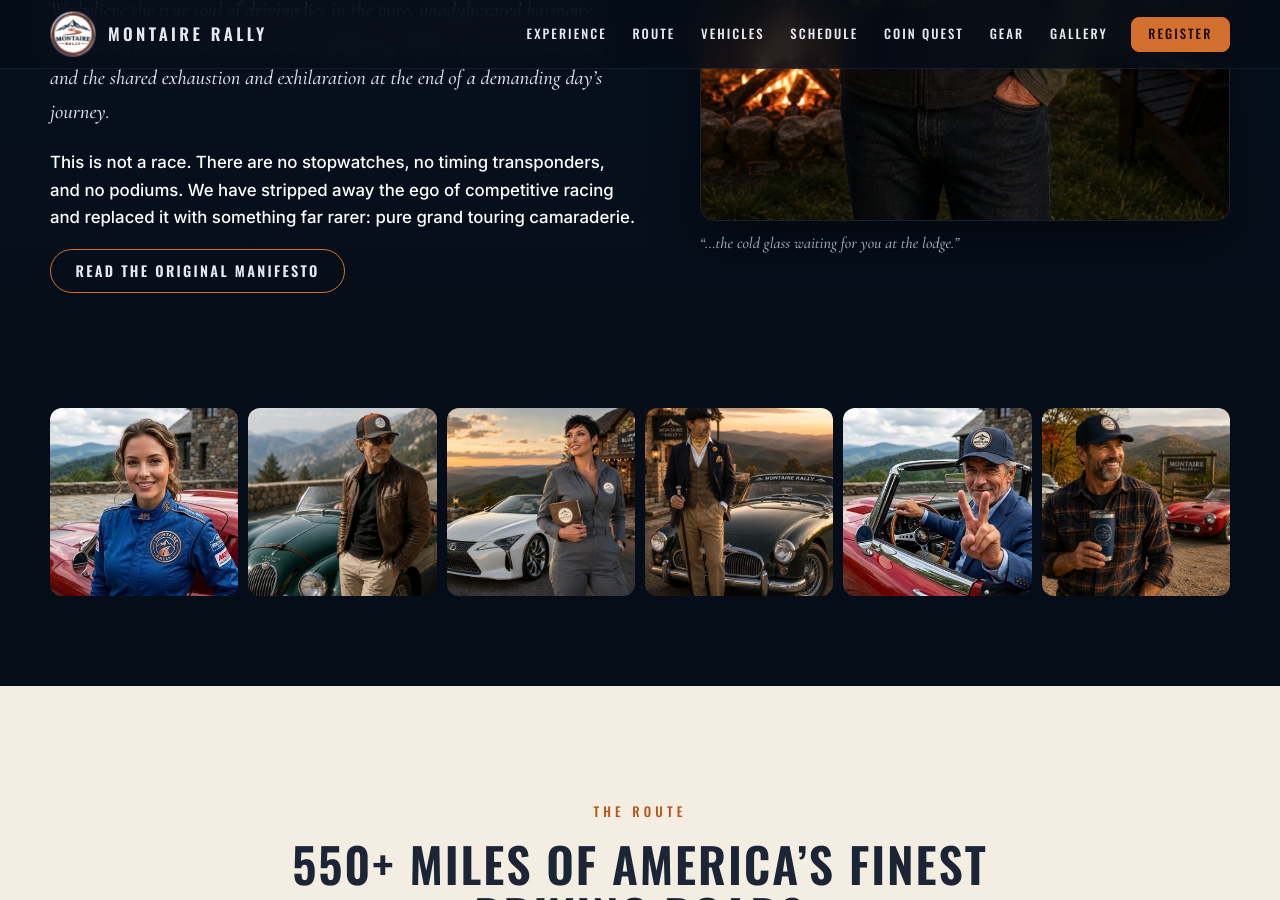
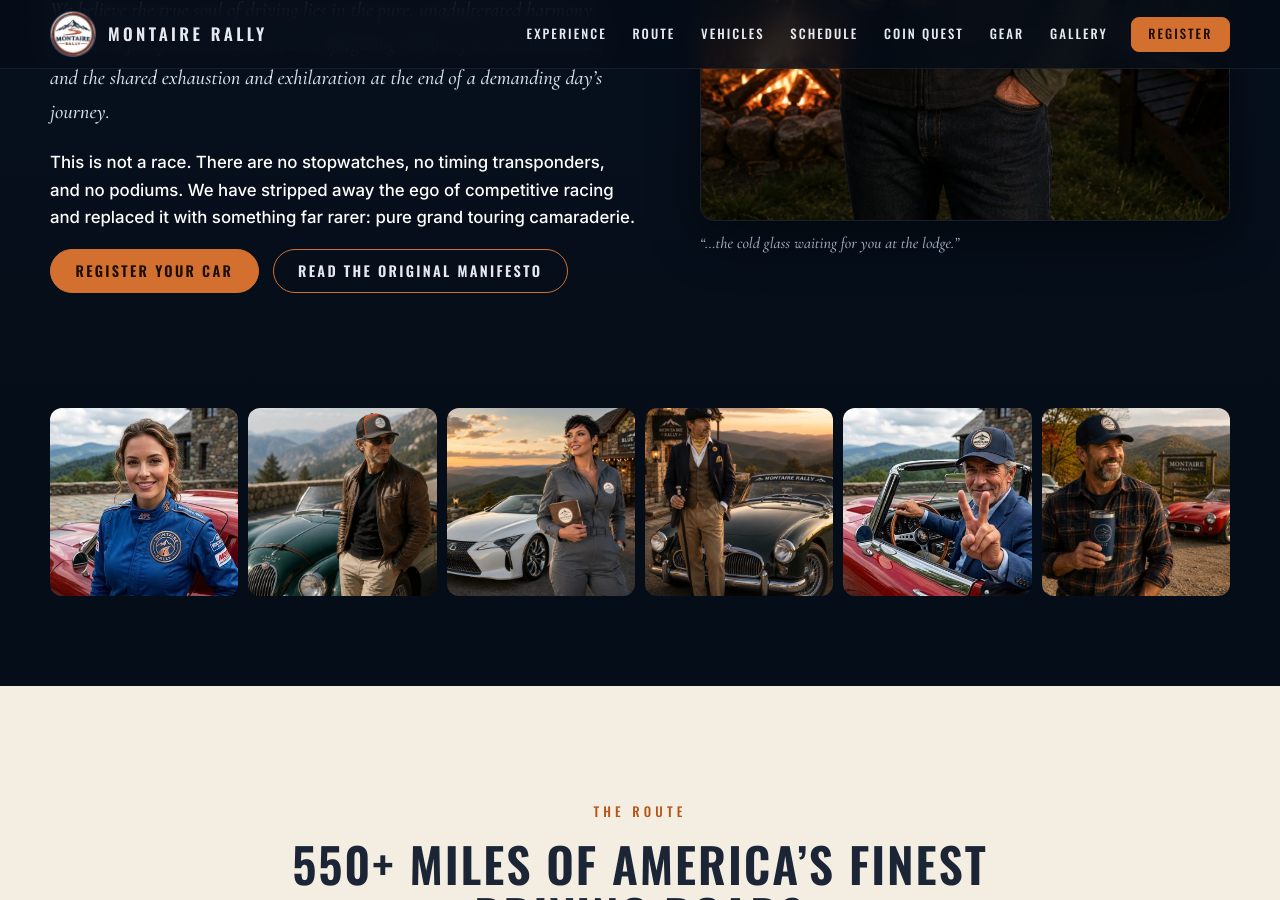
Before and after one commit to bcreates440/montaire-rally-demo, a Jekyll site: the page built from index.html, in a window 1280 px wide and 900 px high, scrolled down 1543 px. Built offline with Jekyll 4.4.1, drawn with Linux system fonts in a browser that asks for light colours; some of the changed text lies outside the part shown.

Commit message:
Send every Register button straight to the Stride event page
Info sections (Experience, Route, Vehicles, Gear) and the gallery get their
own Register button.

Co-Authored-By: Claude Opus 5.5 <noreply@anthropic.com>

```diff
--- a/_includes/footer.html
+++ b/_includes/footer.html
@@ -18,7 +18,7 @@
       <div>
         <h4>Join</h4>
         <ul>
-          <li><a href="{{ site.baseurl }}/register/">Register &amp; tickets</a></li>
+          <li><a href="{{ site.stride_event_url }}" target="_blank" rel="noopener">Register &amp; tickets</a></li>
           <li><a href="{{ site.store_url }}">Official gear store</a></li>
           <li><a href="{{ site.facebook_url }}" style="display:inline-flex;align-items:center;gap:8px"><img src="{{ site.asset_base | relative_url }}/{{ site.data.assets.icon_facebook }}" alt="" width="20" height="20" style="width:20px;height:20px;object-fit:cover;object-position:left" loading="lazy">Facebook</a></li>
         </ul>
--- a/_includes/header.html
+++ b/_includes/header.html
@@ -11,7 +11,7 @@
       <a href="{{ site.baseurl }}/#coins">Coin Quest</a>
       <a href="{{ site.baseurl }}/#gear">Gear</a>
       <a href="{{ site.baseurl }}/gallery/">Gallery</a>
-      <a class="btn primary" href="{{ site.baseurl }}/register/">Register</a>
+      <a class="btn primary" href="{{ site.stride_event_url }}" target="_blank" rel="noopener">Register</a>
     </nav>
   </div>
 </header>
--- a/gallery/index.html
+++ b/gallery/index.html
@@ -34,6 +34,7 @@ description: Every image from the Montaire Rally — drivers, cars, gear, passes
       {% for k in gear %}<figure class="light" data-cat="gear" tabindex="0" role="button" data-full="{{ B }}/{{ A[k] }}"><img src="{{ B }}/thumb/{{ A[k] }}" alt="Montaire Rally gear" loading="lazy"></figure>{% endfor %}
       {% for k in posters %}<figure data-cat="posters" tabindex="0" role="button" data-full="{{ B }}/{{ A[k] }}"><img src="{{ B }}/thumb/{{ A[k] }}" alt="Original Montaire Rally poster" loading="lazy"></figure>{% endfor %}
     </div>
+    <p class="center" style="margin-top:40px"><a class="btn primary" href="{{ site.stride_event_url }}" target="_blank" rel="noopener">Register for the rally</a></p>
   </div>
 </section>
 <div class="lightbox" role="dialog" aria-label="Image viewer"><button aria-label="Close">×</button><img alt=""></div>
--- a/index.html
+++ b/index.html
@@ -17,7 +17,7 @@ description: The premier grand touring experience of the Blue Ridge Mountains
     <h1>The premier grand touring experience of the <em>Blue Ridge Mountains.</em></h1>
     <p class="sub">Ancient mountains. Timeless machines. Endless adventure. Three days of curated roads, camaraderie, and a rally that is deliberately not a race.</p>
     <div class="btn-row">
-      <a class="btn primary" href="{{ site.baseurl }}/register/">Register your car</a>
+      <a class="btn primary" href="{{ site.stride_event_url }}" target="_blank" rel="noopener">Register your car</a>
       <a class="btn" href="#route">See the route</a>
     </div>
     <div class="stats">
@@ -41,7 +41,7 @@ description: The premier grand touring experience of the Blue Ridge Mountains
       <p class="accent">The Montaire Rally changes the paradigm.</p>
       <p>We believe the true soul of driving lies in the pure, unadulterated harmony between a finely tuned machine, an unforgiving ribbon of mountain tarmac, and the shared exhaustion and exhilaration at the end of a demanding day’s journey.</p>
       <p class="strong">This is not a race. There are no stopwatches, no timing transponders, and no podiums. We have stripped away the ego of competitive racing and replaced it with something far rarer: pure grand touring camaraderie.</p>
-      <a class="btn" href="{{ B }}/{{ A.poster_philosophy }}" target="_blank" rel="noopener">Read the original manifesto</a>
+      <div class="btn-row"><a class="btn primary" href="{{ site.stride_event_url }}" target="_blank" rel="noopener">Register your car</a><a class="btn" href="{{ B }}/{{ A.poster_philosophy }}" target="_blank" rel="noopener">Read the original manifesto</a></div>
     </div>
     <div>
       <div class="photo tall">{% include img.html key="man_firepit" alt="A driver with a mug beside a fire pit at the lodge" %}</div>
@@ -85,6 +85,7 @@ description: The premier grand touring experience of the Blue Ridge Mountains
     <div class="route-video" style="margin-top:36px">
       <video muted loop playsinline controls preload="none" poster="{{ B }}/{{ A.route_poster }}"><source src="{{ B }}/{{ A.route_video_sm }}" type="video/mp4" media="(max-width: 700px)"><source src="{{ B }}/{{ A.route_video }}" type="video/mp4"></video>
     </div>
+    <p class="center" style="margin-top:30px"><a class="btn primary" href="{{ site.stride_event_url }}" target="_blank" rel="noopener">Register for the drive</a></p>
   </div>
 </section>
 
@@ -127,7 +128,7 @@ description: The premier grand touring experience of the Blue Ridge Mountains
       <div class="photo wide">{% include img.html key="gear_roundel" alt="Personalized rally number roundel" class="contain" %}</div>
       <div class="photo wide">{% include img.html key="gear_door_plate" alt="Driver door plate" class="contain" %}</div>
     </div>
-    <p class="center" style="margin-top:28px"><a class="btn" href="{{ B }}/{{ A.poster_vehicles }}" target="_blank" rel="noopener">View the original vehicle guide</a></p>
+    <div class="btn-row" style="margin-top:28px;justify-content:center"><a class="btn primary" href="{{ site.stride_event_url }}" target="_blank" rel="noopener">Register your car</a><a class="btn" href="{{ B }}/{{ A.poster_vehicles }}" target="_blank" rel="noopener">View the original vehicle guide</a></div>
   </div>
 </section>
 
@@ -161,7 +162,7 @@ description: The premier grand touring experience of the Blue Ridge Mountains
         <span class="kicker">Lodging</span>
         <h3 style="font-size:1.9rem">Three nights of luxury lodging</h3>
         <p>Rest at partner lodges chosen for the same reason as the roads: they’re worth the trip. Add the Lodging Pass when you register and your rooms, meals, and exclusive experiences are handled in one checkout.</p>
-        <div class="btn-row"><a class="btn primary" href="{{ site.baseurl }}/register/">Add lodging</a><a class="btn" href="{{ B }}/{{ A.poster_schedule }}" target="_blank" rel="noopener">Original schedule poster</a></div>
+        <div class="btn-row"><a class="btn primary" href="{{ site.stride_event_url }}" target="_blank" rel="noopener">Add lodging</a><a class="btn" href="{{ B }}/{{ A.poster_schedule }}" target="_blank" rel="noopener">Original schedule poster</a></div>
       </div>
     </div>
   </div>
@@ -184,7 +185,7 @@ description: The premier grand touring experience of the Blue Ridge Mountains
         {% for c in site.data.coins %}<li><b>{{ c.n }}</b>{{ c.name }}{% if c.note %}<small>{{ c.note }}</small>{% endif %}</li>{% endfor %}
       </ol>
       <p>Complete all twelve to earn the Coin Quest Finisher Award. <em style="color:var(--copper-hi)">Collect the journey. Earn the distinction. Remember the drive.</em></p>
-      <div class="btn-row"><a class="btn primary" href="{{ site.baseurl }}/register/">Add the Coin Quest</a><a class="btn" href="{{ B }}/{{ A.poster_coinquest }}" target="_blank" rel="noopener">Original poster</a></div>
+      <div class="btn-row"><a class="btn primary" href="{{ site.stride_event_url }}" target="_blank" rel="noopener">Add the Coin Quest</a><a class="btn" href="{{ B }}/{{ A.poster_coinquest }}" target="_blank" rel="noopener">Original poster</a></div>
     </div>
   </div>
 </section>
@@ -212,7 +213,7 @@ description: The premier grand touring experience of the Blue Ridge Mountains
       </article>
       {% endfor %}
     </div>
-    <p class="center" style="margin-top:34px"><a class="btn primary" href="{{ site.baseurl }}/register/">Start registration</a></p>
+    <p class="center" style="margin-top:34px"><a class="btn primary" href="{{ site.stride_event_url }}" target="_blank" rel="noopener">Start registration</a></p>
     <ol class="steps" style="color:var(--cream-ink)">
       <li style="background:#fff;border-color:rgba(27,37,54,.12)"><b>Pick your pass</b><span style="color:#46526a">Entry, single day, lodging, meals, apparel, and the Coin Quest.</span></li>
       <li style="background:#fff;border-color:rgba(27,37,54,.12)"><b>Tell us about the car</b><span style="color:#46526a">Class, make, model, and year — the info the rally needs for your banner and number.</span></li>
@@ -246,7 +247,7 @@ description: The premier grand touring experience of the Blue Ridge Mountains
         <ul class="store-list">
           {% for s in site.data.gear.store %}<li><a href="{{ s.url }}">{{ s.name }}</a></li>{% endfor %}
         </ul>
-        <p style="margin-top:1.2rem"><a class="btn light" href="{{ site.store_url }}">Visit the store</a></p>
+        <div class="btn-row" style="margin-top:1.2rem"><a class="btn primary" href="{{ site.stride_event_url }}" target="_blank" rel="noopener">Add the apparel package</a><a class="btn light" href="{{ site.store_url }}">Visit the store</a></div>
       </div>
     </div>
   </div>
@@ -282,6 +283,6 @@ description: The premier grand touring experience of the Blue Ridge Mountains
     {% for f in site.data.faq.faq %}
     <details><summary>{{ f.q }}</summary><p>{{ f.a }}</p></details>
     {% endfor %}
-    <div class="center" style="margin-top:46px"><a class="btn primary" href="{{ site.baseurl }}/register/">Register now</a></div>
+    <div class="center" style="margin-top:46px"><a class="btn primary" href="{{ site.stride_event_url }}" target="_blank" rel="noopener">Register now</a></div>
   </div>
 </section>
```
